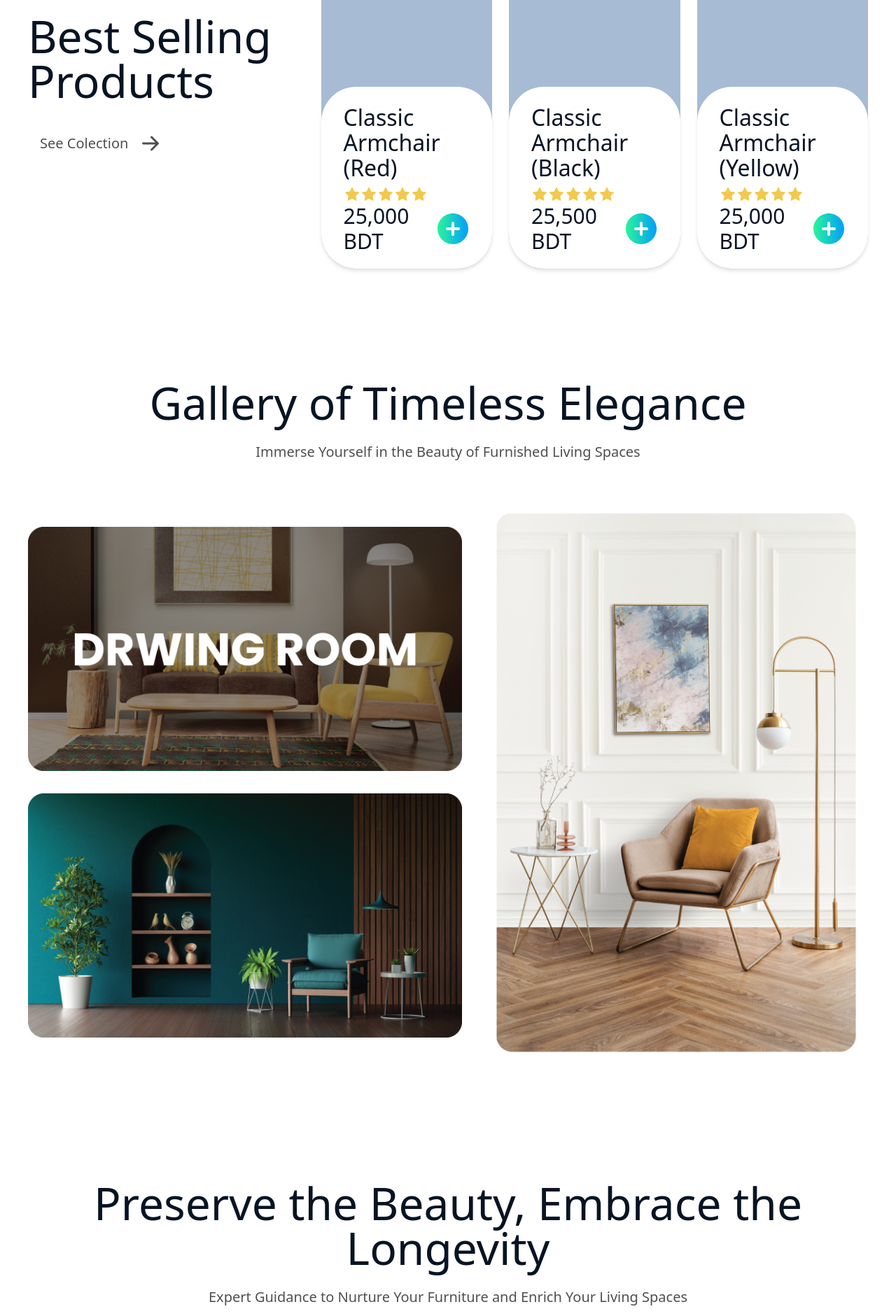
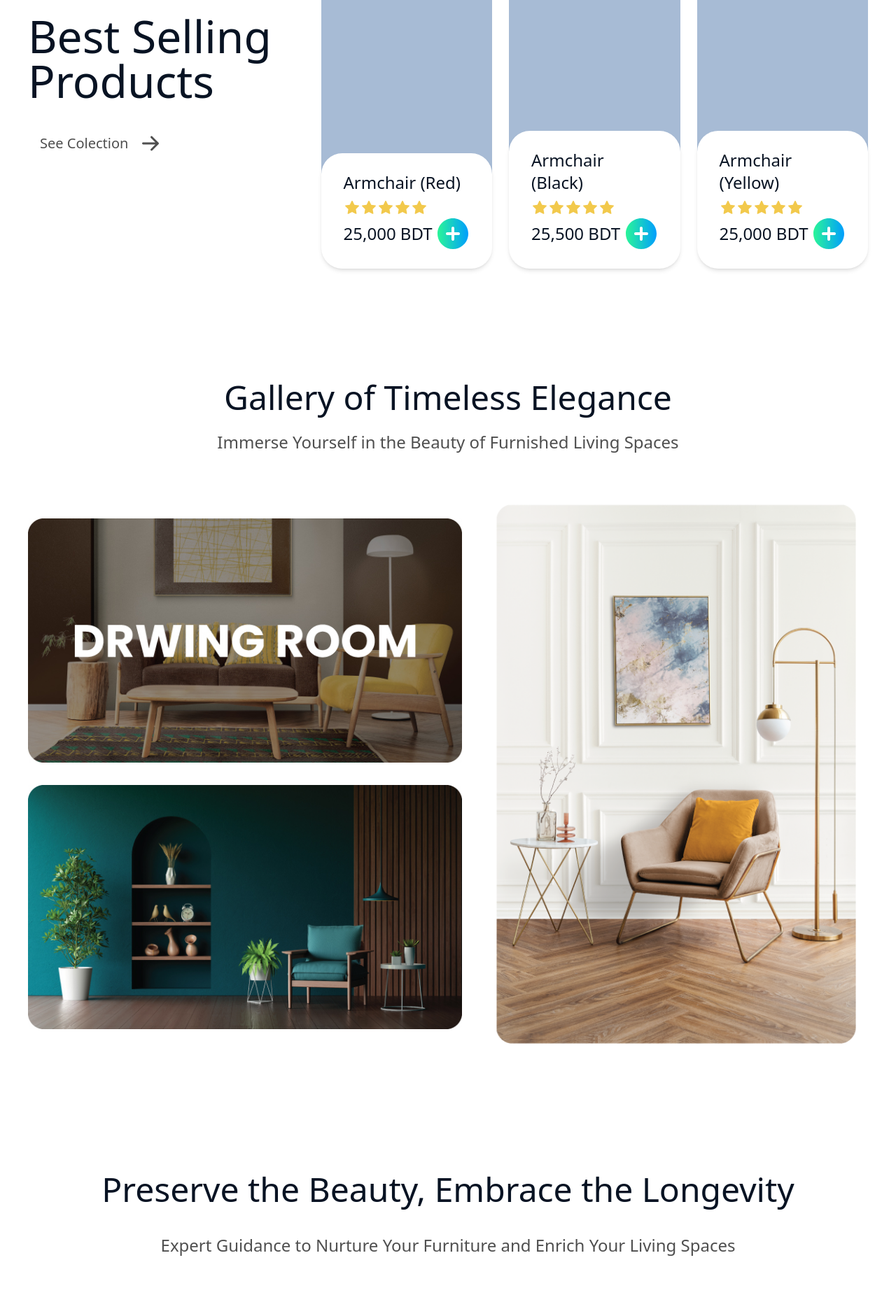
Before and after one commit to TowsifMuhtadiKhan/Furniture_Fusion_website_using-React, a React (Create React App) app: page / in a window 1280 px wide. Shown: the part 1440-3321 px from the top of the page at 70% size. Built offline with nearby package versions, Linux system fonts and the light colour scheme.

Commit message:
Responsive design updated

```diff
--- a/src/App.js
+++ b/src/App.js
@@ -17,7 +17,7 @@ function App() {
       <Reference />
       <Care />
       <ActiveSlider/>
-      <TestimonialCarousel/>
+     <TestimonialCarousel/>
       <Footer />
     </>
   );
--- a/src/data.js
+++ b/src/data.js
@@ -61,17 +61,17 @@ export const productsBtnText = "See Colection";
 
 export const products = [
   {
-    title: "Classic Armchair (Red)",
+    title: "Armchair (Red)",
     price: "25,000 BDT",
     img: productOneIcon,
   },
   {
-    title: "Classic Armchair (Black)",
+    title: "Armchair (Black)",
     price: "25,500 BDT",
     img: productTwoIcon,
   },
   {
-    title: "Classic Armchair (Yellow)",
+    title: "Armchair (Yellow)",
     price: "25,000 BDT",
     img: productThreeIcon,
   },
@@ -104,12 +104,7 @@ export const careList = [
       "Place coasters under glasses and mats under hot dishes to protect surfaces from heat and moisture.",
     img: plantIcon,
   },
-  {
-    title: "Periodic Polishing and Maintenance",
-    subtitle:
-      "Polish wooden furniture periodically to maintain its luster. C",
-    img: temperatureIcon,
-  },
+
 ];
 
 // data for active slider
--- a/src/views/ActiveSlider.jsx
+++ b/src/views/ActiveSlider.jsx
@@ -11,45 +11,59 @@ import { ServiceData } from "../data";
 const ActiveSlider = () => {
   return (
     // Main container for the active slider section
-    <div>
+    <div className="mb-10 " >
       <div>
-          <h2  className="text-5xl lg:text-[64px] font-medium text-fontBlack mb-6 text-center">Furniture in Room Inspirations</h2>
-          <h6 className="text-2xl lg:text-[22px]  text-fontBlack mb-6 text-center">Imagining Possibilities, Transforming Spaces: Discover Furniture that Fits Your Life</h6>
+          <h2  className="text-3xl  md:text-4xl lg:text-5xl px-8 md:px-15 lg:px-20 font-medium text-fontBlack mb-6 text-center">Furniture in Room Inspirations</h2>
+          <h6 className="text-xl md:text-2xl lg:text-2xl px-8 md:px-15 lg:px-20 mb-10 md:mb-10 lg:mb-10 text-fontBlack  text-center">Imagining Possibilities, Transforming Spaces: Discover Furniture that Fits Your Life</h6>
       </div>
        {/* Container for the Swiper component */}
-      <div className="flex items-center justify-center flex-col h-[600px] bg-[#ffffff]">
+      <div className="flex items-center justify-center flex-col  h-[550] md:h-[600] lg:h-[600px] bg-[#ffffff] ">
       <Swiper
         breakpoints={{
           340: {
+            slidesPerView: 1,
+            spaceBetween: 10,
+
+          },
+          // 500: {
+          //   slidesPerView: 2,
+
+          // },
+          700: {
             slidesPerView: 2,
-            spaceBetween: 15,
+            spaceBetween: 10,
           },
-          700: {
-            slidesPerView: 3,
-            spaceBetween: 15,
+          1331: {
+            slidesPerView: 3, // Show 3 slides on screens wider than 1024px
+            spaceBetween: 10,
           },
+
         }}
         freeMode={true}
         pagination={{
           clickable: true,
         }}
         modules={[FreeMode, Pagination]}
-        className="max-w-[90%] lg:max-w-[80%]"
+        className="max-w-[90%] lg:max-w-[80%] mx-auto"
       >
         {ServiceData.map((item) => (
           <SwiperSlide key={item.title}>
              {/* Individual slide with background image, title, content, and arrow icon */}
-            <div className="flex flex-col gap-6 mb-20 group relative shadow-lg text-black rounded-xl px-6 py-8 h-[250px] w-[215px] lg:h-[400px] lg:w-[350px] overflow-hidden cursor-pointer">
+            <div className="flex flex-col gap-6 mb-20 group relative shadow-lg text-black rounded-xl px-6 py-8 h-[350px] w-[300px] lg:h-[400px] lg:w-[350px] overflow-hidden cursor-pointer">
               <div
                 className="absolute inset-0 bg-cover bg-center"
                 style={{ backgroundImage: `url(${item.backgroundImage})` }}
               />
               <div className="absolute inset-0 bg-black opacity-10  group-hover:opacity-50  " />
-              <div className="relative flex flex-col gap-3 group-hover:text-white">
-                <h1 className="text-xl lg:text-2xl">{item.title} </h1>
-                <p className="lg:text-[18px]">{item.content} </p>
+              <div className="relative flex-col gap-3">
+              <div className="text-xl lg:text-2xl opacity-0 group-hover:opacity-100 group-hover:text-white transition duration-300">
+                {item.title}
               </div>
-              <RxArrowTopRight className="absolute bottom-5 left-5 w-[35px] h-[35px] text-white group-hover:text-green-500 group-hover:rotate-45 duration-100" />
+              <div className="lg:text-[18px] opacity-0 group-hover:opacity-100 group-hover:text-white transition duration-300">
+                {item.content}
+              </div>
+</div>
+              <RxArrowTopRight className="absolute bottom-5 left-5 w-[35px] h-[35px] text-white group-hover:text-blue-500 group-hover:rotate-45 duration-100" />
             </div>
           </SwiperSlide>
         ))}
--- a/src/views/Care.jsx
+++ b/src/views/Care.jsx
@@ -7,15 +7,15 @@ import FadeIn from "../components/FadeIn";
 const Care = () => {
   return (
     // Main container for the care section with specified styles
-    <div id="care" className="px-10 max-w-[1490px] mx-auto mb-[160px]">
+    <div id="care" className="px-10 max-w-[1490px] mx-auto mb-[80px] md:mb-[120px] lg:mb-[160px]">
        {/* Fading in the care section  */}
       <FadeIn delay={0.2} direction="down">
-        <h1 className="text-5xl lg:text-[64px] font-medium text-fontBlack mb-6 text-center">
+        <h1 className="text-3xl  md:text-4xl lg:text-5xl  mb-5 md:mb-10 lg:mb-10 font-medium text-fontBlack  text-center">
           {careTitle}
         </h1>
       </FadeIn>
       <FadeIn delay={0.4} direction="down">
-        <h5 className="text-[#4F4F4F] text-lg xs:text-xl mb-12">
+        <h5 className="text-[#4F4F4F] text-xl text-center md:text-2xl lg:text-2xl  mb-10 md:mb-20 lg:mb-20">
           {careSubtitle}
         </h5>
       </FadeIn>
@@ -32,7 +32,7 @@ const Care = () => {
                   className="h-[88px] w-[68px]"
                 />
                 <div>
-                  <h3 className="text-center xs:text-start mb-2 text-2xl lg:text-[28px] text-fontBlack font-medium">
+                  <h3 className="text-center xs:text-start mb-2 text-2xl lg:text-[25px] text-fontBlack font-medium">
                     {item.title}
                   </h3>
                   <h6 className="text-center xs:text-start text-base lg:text-lg text-fontGray font-medium">
--- a/src/views/Products.jsx
+++ b/src/views/Products.jsx
@@ -11,7 +11,7 @@ const Products = () => {
     // Main container with flex layout and styling classes
     <div
       id="products"
-      className="flex flex-col 2xl:flex-row gap-[128px] 2xl:gap-2 2xl:justify-between mt-[160px] 2xl:mt-[270px] mb-[160px] max-w-[1490px]
+      className="flex flex-col 2xl:flex-row gap-[128px] 2xl:gap-2 2xl:justify-between mt-[160px] 2xl:mt-[270px] mb-[80px] md:mb-[90px] lg:mb-[160px] max-w-[1490px]
         mx-auto px-10 w-full"
     >
        {/* Fading in the title and button section */}
@@ -44,15 +44,15 @@ const Products = () => {
                 alt=""
                 className="absolute -top-[120px] left-1/2 -translate-x-1/2"
               />
-              <div className="absolute bottom-0 w-full bg-white h-[260px] rounded-[50px] shadow-md px-8 py-[26px] flex flex-col justify-between">
+              <div className="absolute bottom-0 w-full bg-white h-220 rounded-[30px] shadow-md px-8 py-[26px] flex flex-col justify-between">
                 <div>
-                  <h2 className="mb-2 text-fontBlack text-3xl lg:text-[32px] font-medium">
+                  <h2 className="mb-2 text-fontBlack text-2xl  md:text-2xl lg:text-2xl font-medium">
                     {product.title}
                   </h2>
                   <img src={starsIcon} alt="" />
                 </div>
                 <div className="flex justify-between items-center">
-                  <h3 className="text-fontBlack text-2xl lg:text-3xl font-medium">
+                  <h3 className="text-fontBlack text-xl  md:text-2xl lg:text-2xl font-medium">
                     {product.price}
                   </h3>
                   <img
--- a/src/views/Reference.jsx
+++ b/src/views/Reference.jsx
@@ -9,15 +9,15 @@ import FadeIn from "../components/FadeIn";
 const Reference = () => {
   return (
     // Main container for the reference section with specified styles
-    <div id="reference" className="mb-[160px] px-10 max-w-[1490px] mx-auto">
+    <div id="reference" className="mb-[80px] md:mb-[90px] lg:mb-[160px] px-10 max-w-[1490px] mx-auto">
        {/* Fading in the reference section*/}
       <FadeIn delay={0.2} direction="down">
-        <h1 className="text-5xl lg:text-[64px] font-medium text-fontBlack mb-6 text-center">
+        <h1 className="text-3xl  md:text-4xl lg:text-5xl  mb-2 md:mb-4 lg:mb-6 font-medium text-fontBlack text-center">
           {referenceTitle}
         </h1>
       </FadeIn>
       <FadeIn delay={0.4} direction="down">
-        <h5 className="text-[#4F4F4F] text-lg xs:text-xl mb-12 text-center">
+        <h5 className="text-[#4F4F4F] text-xl md:text-2xl lg:text-2xl mb-12 text-center">
           {referenceSubtitle}
         </h5>
       </FadeIn>
--- a/src/views/Services.jsx
+++ b/src/views/Services.jsx
@@ -6,7 +6,7 @@ import FadeIn from "../components/FadeIn";
 const Services = () => {
     // JSX code representing the services section of the website
   return(
-     <div id="services" className="mt-[160px] max-w-[1490px] mx-auto px-10 flex flex-col xs:flex-row gap-12 xs:gap-6 xs:justify-between w-full">
+     <div id="services" className="mt-[80px] md:mt-[90px] lg:mt-[160px] mb-[80px] md:mb-[90px] lg:mb-[160px] max-w-[1490px] mx-auto px-10 flex flex-col xs:flex-row gap-12 xs:gap-6 xs:justify-between w-full">
     {services.map((service, i) =>(
       // Applying fade-in animation effect using the 'FadeIn' component with a delay and direction
       <FadeIn key={i} delay={0.2} direction="down">
--- a/src/views/TestimonialCarousel.jsx
+++ b/src/views/TestimonialCarousel.jsx
@@ -20,15 +20,16 @@ const TestimonialCarousel = () => {
   };
 
   return (
-    <div className="max-w-6xl mx-auto p-8 ">
-    <div >
-      <h2  className="text-5xl lg:text-[64px] font-medium text-fontBlack mb-6 text-center">Customer Review</h2>
-      <h6 className="text-2xl lg:text-[22px]  text-fontBlack mb-6 text-center">What our customers says about us</h6>
+   <div className="max-w-6xl mx-auto pb-10 mt-0 ">
+    <div className="max-w-6xl mx-auto p-2 mt-0">
+      <div >
+      <h3 className="text-3xl  md:text-4xl lg:text-5xl  mb-2 md:mb-4 lg:mb-6 font-medium text-fontBlack text-center">Customer Review</h3>
+      <h6 className="text-xl md:text-2xl lg:text-2xl text-fontBlack mb-6 text-center">What our customers says about us</h6>
       </div>
        {/* Carousel component with dynamic testimonials */}
       <Slider {...settings}>
         {testimonials.map(testimonial => (
-          <div key={testimonial.id} className="bg-white p-20 rounded-lg shadow-lg">
+          <div key={testimonial.id} className="bg-white p-10 md:p-10 lg:p-15 rounded-lg shadow-lg">
             <div className="flex items-center justify-center mb-4 ">
               <img
                 src={testimonial.image}  // Dynamically change the image based on the current testimonial
@@ -36,11 +37,12 @@ const TestimonialCarousel = () => {
                 className="w-44 h-44 rounded-full object-cover border-4 border-white"
               />
             </div>
-            <p className="text-gray-800 text-lg mb-4 text-center">{testimonial.comment}</p>
-            <p className="text-gray-600 font-semibold text-center">{testimonial.name}</p>
+            <p className="text-gray-800 p-2 md:p-10 lg:p-15 text-[15px]  md:text-xl lg:text-xl mb-4 md:mb-2 lg:mb-2 text-center">{testimonial.comment}</p>
+            <p className="text-gray-600 mt-4 md:mt-0 lg:mt-0 font-semibold text-center">{testimonial.name}</p>
           </div>
         ))}
       </Slider>
+    </div>
     </div>
   );
 };
```
